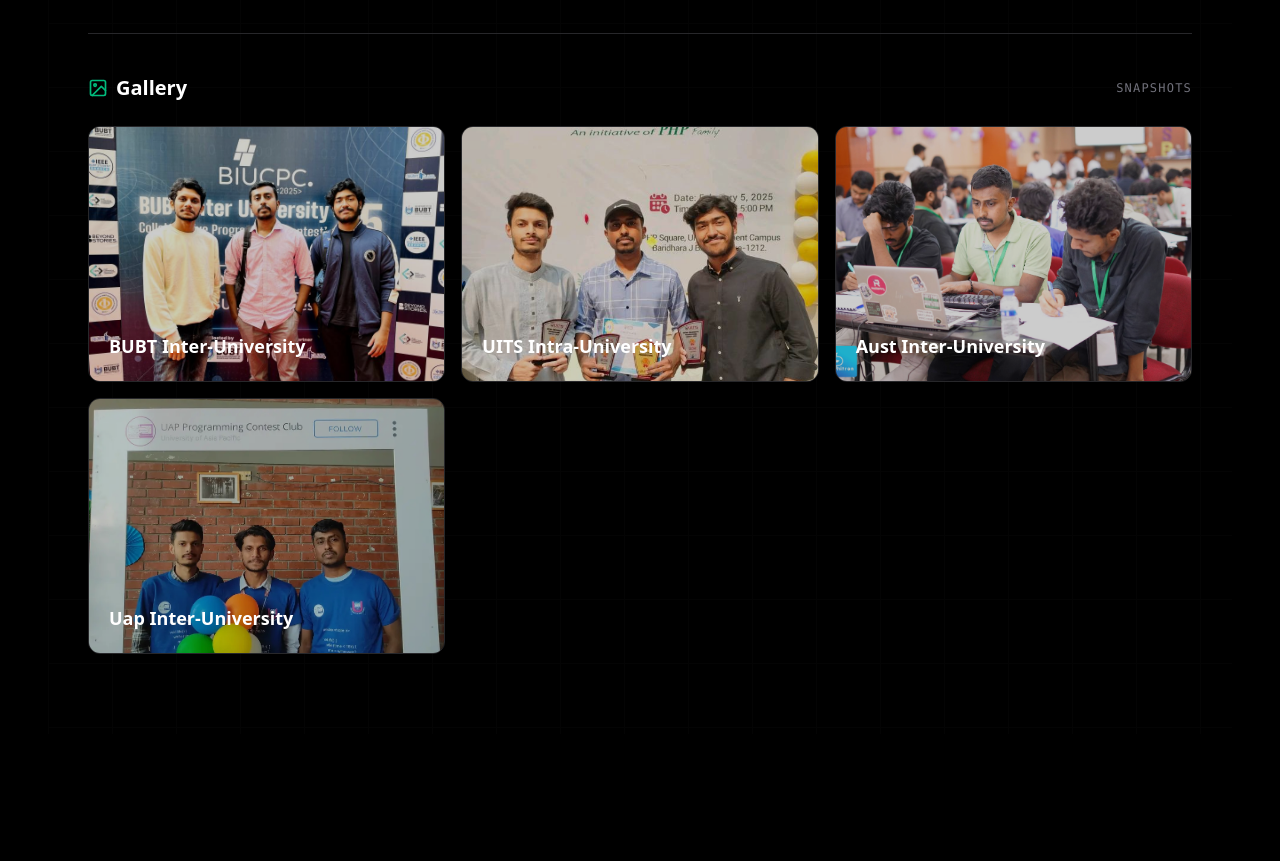
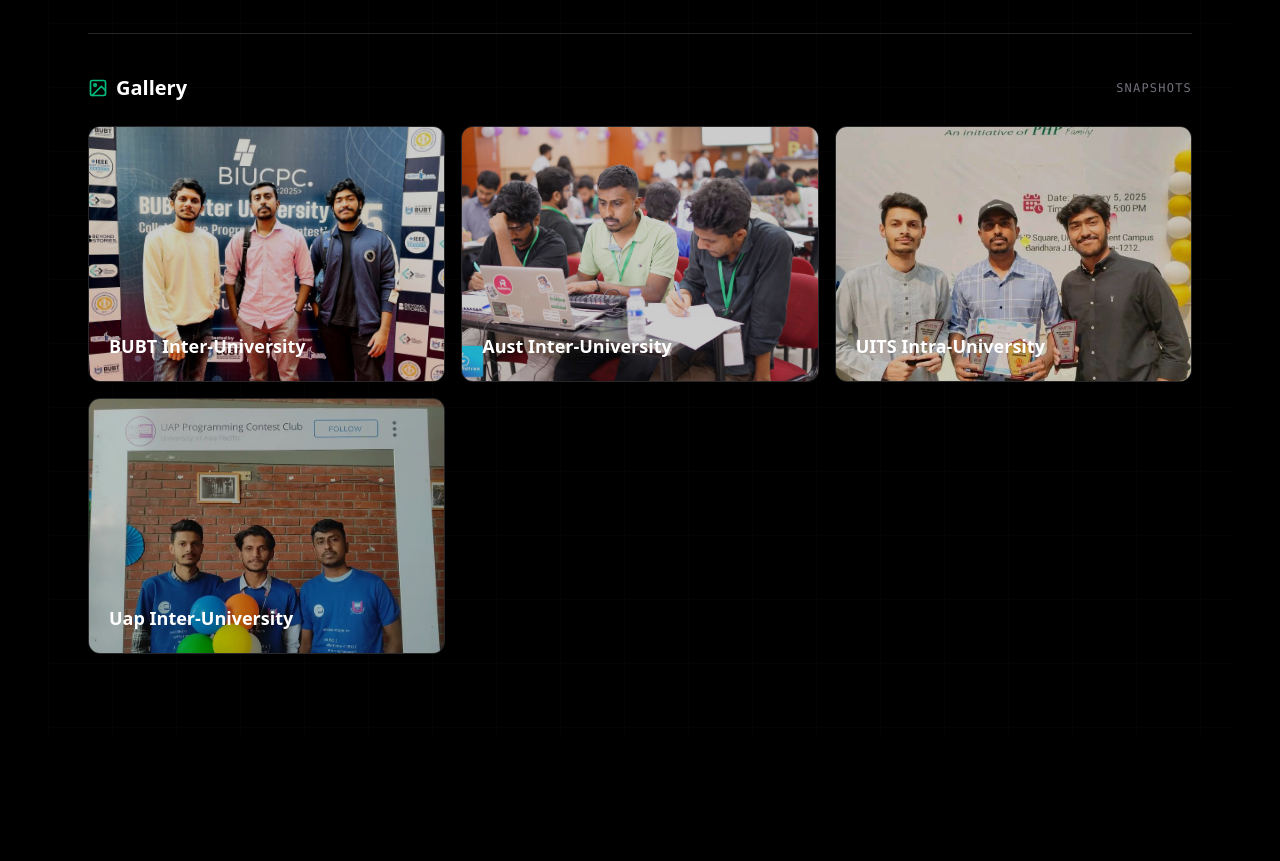
Before and after one commit to Mahfuz5634/My-Portfolio, a React (Vite) app: page / in a window 1280 px wide. Shown: the part 5220-6081 px from the top of the page. Built offline with nearby package versions, Linux system fonts and the light colour scheme.

Commit message:
fixed error

```diff
--- a/src/components/CompetitiveProgramming.jsx
+++ b/src/components/CompetitiveProgramming.jsx
@@ -79,9 +79,19 @@ const CompetitiveProgramming = () => {
       location: "BUBT Campus",
       caption: "Team UITS_CodeVengers battling against 100+ universities.",
       src: pic1,
+
     },
     {
       id: 2,
+      title: "Aust Inter-University",
+      subtitle: "Contest Moments",
+      date: "Jan 2025",
+      location: "AUST Grounds",
+      caption: "Focused on solving the critical dynamic programming problem.",
+      src: pic3,
+    },
+    {
+      id: 3,
       title: "UITS Intra-University",
       subtitle: "2nd Runner Up",
       date: "Feb 2025",
@@ -89,15 +99,7 @@ const CompetitiveProgramming = () => {
       caption: "Secured 3rd place with Team UITS_Bitwisers.",
       src: pic2,
     },
-    {
-      id: 3,
-      title: "Aust Inter-University",
-      subtitle: "Contest Moments",
-      date: "Jan 2025",
-      location: "AUST Grounds",
-      caption: "Focused on solving the critical dynamic programming problem.",
-      src: pic3,
-    },
+
     {
       id: 4,
       title: "Uap Inter-University",
```
